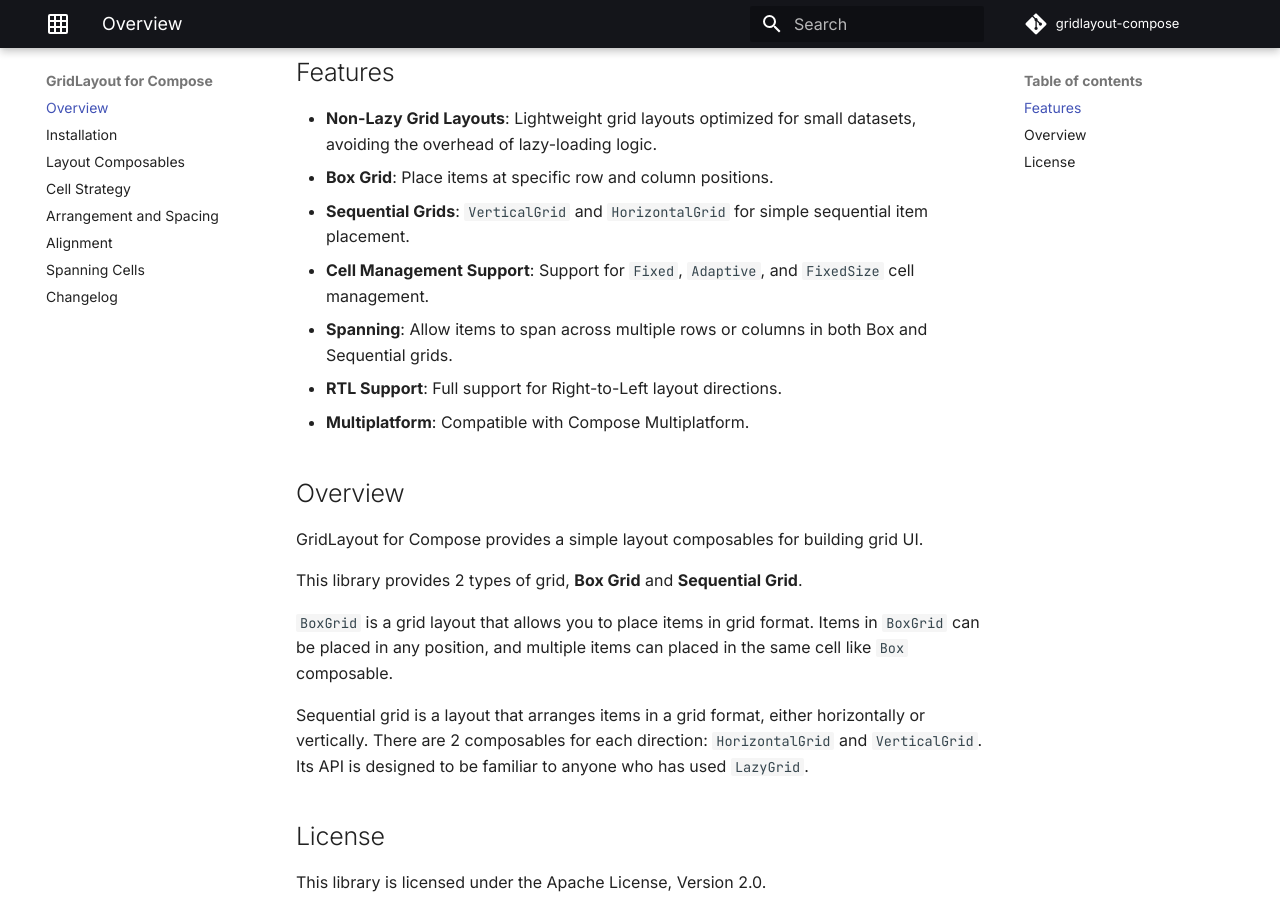
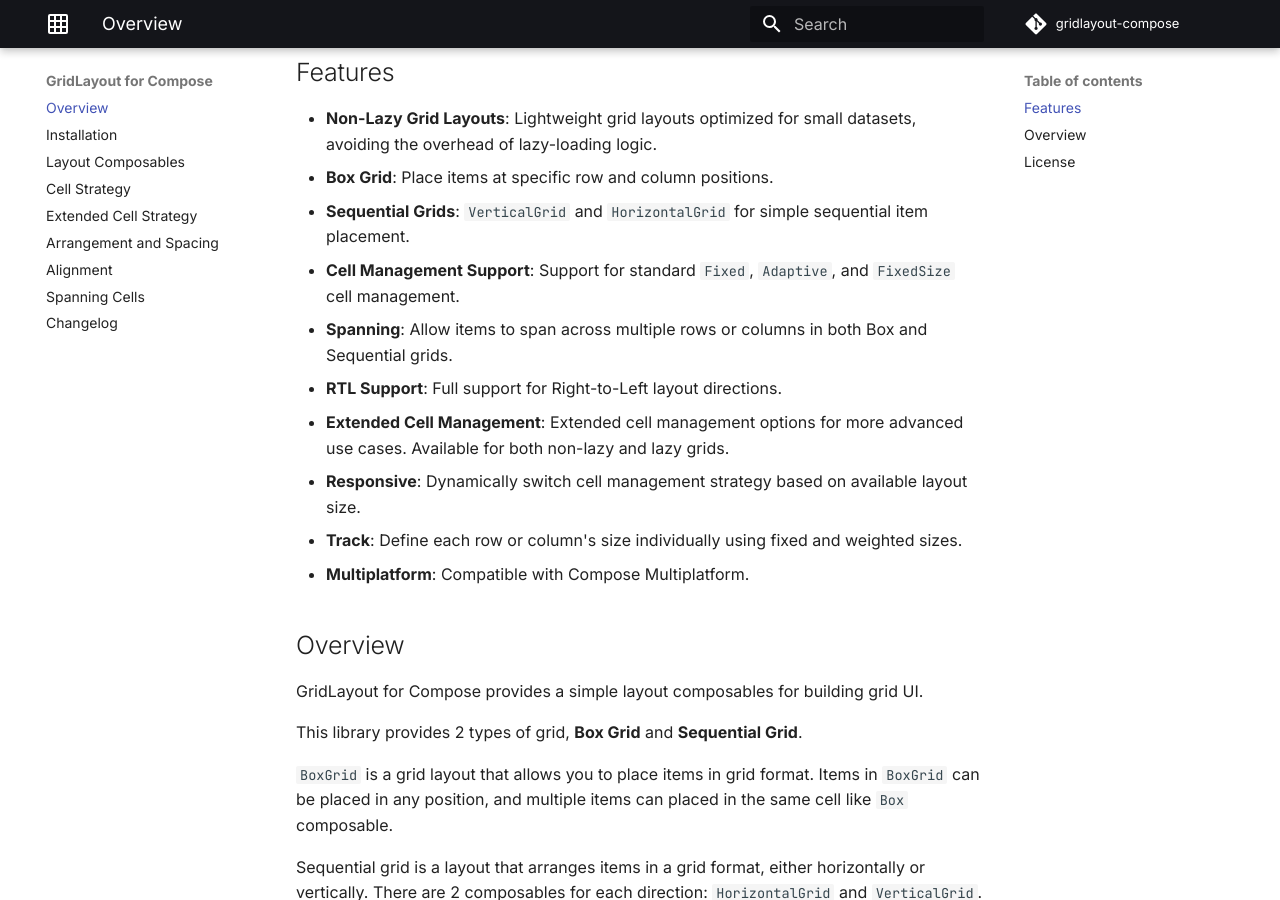
Before and after one commit to cheonjaeung/gridlayout-compose, an MkDocs documentation site: the page built from docs/index.md, in a window 1280 px wide and 900 px high, scrolled down 1124 px. Built offline with MkDocs 1.6.1 and Material for MkDocs 9.7.7, drawn with Linux system fonts in a browser that asks for light colours; comment, search, counter and statistics services are not loaded.

Commit message:
Update document and readme for extended grid cells

```diff
--- a/docs/index.md
+++ b/docs/index.md
@@ -24,9 +24,12 @@ There are benefits of this library:
 - **Non-Lazy Grid Layouts**: Lightweight grid layouts optimized for small datasets, avoiding the overhead of lazy-loading logic.
   - **Box Grid**: Place items at specific row and column positions.
   - **Sequential Grids**: `VerticalGrid` and `HorizontalGrid` for simple sequential item placement.
-  - **Cell Management Support**: Support for `Fixed`, `Adaptive`, and `FixedSize` cell management.
+  - **Cell Management Support**: Support for standard `Fixed`, `Adaptive`, and `FixedSize` cell management.
   - **Spanning**: Allow items to span across multiple rows or columns in both Box and Sequential grids.
   - **RTL Support**: Full support for Right-to-Left layout directions.
+- **Extended Cell Management**: Extended cell management options for more advanced use cases. Available for both non-lazy and lazy grids.
+  - **Responsive**: Dynamically switch cell management strategy based on available layout size.
+  - **Track**: Define each row or column's size individually using fixed and weighted sizes.
 - **Multiplatform**: Compatible with Compose Multiplatform.
 
 ## Overview
--- a/mkdocs.yml
+++ b/mkdocs.yml
@@ -36,6 +36,7 @@ nav:
   - 'Installation': installation.md
   - 'Layout Composables': layout-composables.md
   - 'Cell Strategy': cell-strategy.md
+  - 'Extended Cell Strategy': extended-cell-strategy.md
   - 'Arrangement and Spacing': arrangement-and-spacing.md
   - 'Alignment': alignment.md
   - 'Spanning Cells': span.md
```
Also changed, not shown: README.md (+5 -2 lines), docs/cell-strategy.md (+7 -0 lines), docs/extended-cell-strategy.md (added, +66 -0 lines).
